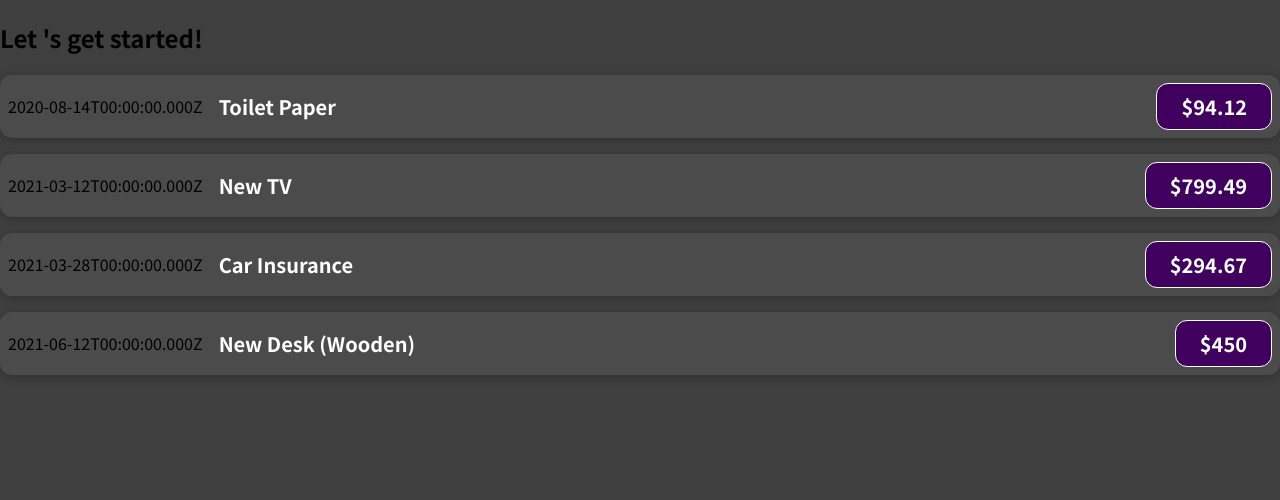
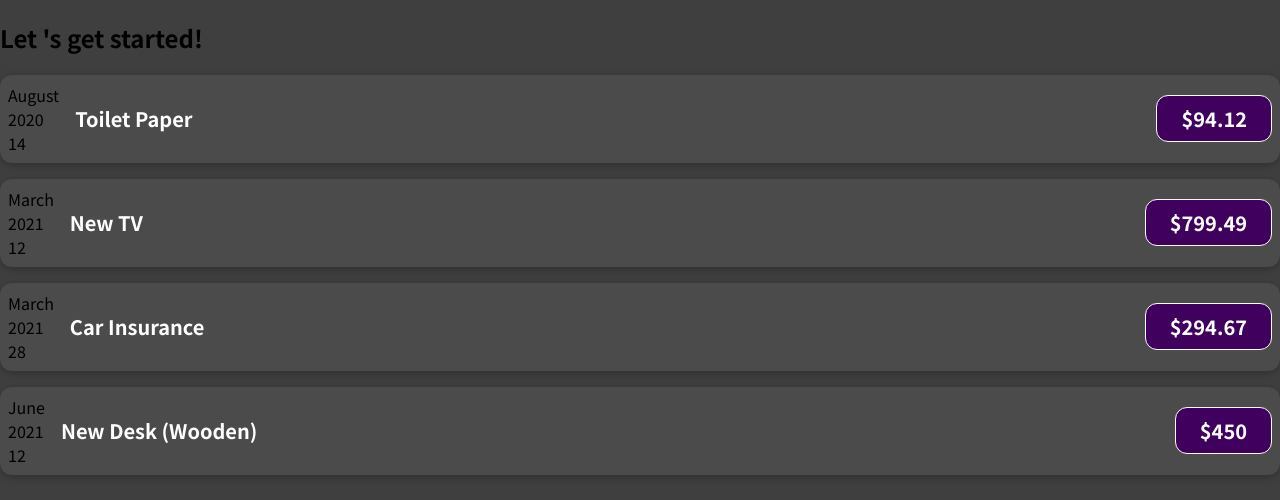
Before and after one commit to sarthak13gupta/expense_app_react, a React (Create React App) app: page / in a window 1280 px wide. Shown: the top 500 px of the page. Built offline with nearby package versions, Linux system fonts and the light colour scheme.

Commit message:
changed date layout

```diff
--- a/src/components/ExpenseItem.jsx
+++ b/src/components/ExpenseItem.jsx
@@ -1,8 +1,15 @@
 import "./ExpenseItem.css"
 function ExpenseItem(props) {
+    const month = props.date.toLocaleString("en-GB" , {month:"long"});
+    const day = props.date.toLocaleString("en-GB" , {day:"2-digit"});
+    const year = props.date.getFullYear();
     return (
         <div className = "expense-item">
-            <div>{props.date.toISOString()}</div>
+            <div>
+            <div>{month}</div>
+            <div>{year}</div>
+            <div>{day}</div>
+            </div>
             <div className = "expense-item__description">
                 <h2>{props.title}</h2>
                 <div className = "expense-item__price">${props.amount}</div>
```
Also changed, not shown: 1 other file (tests, documents, lock files or other folders).
